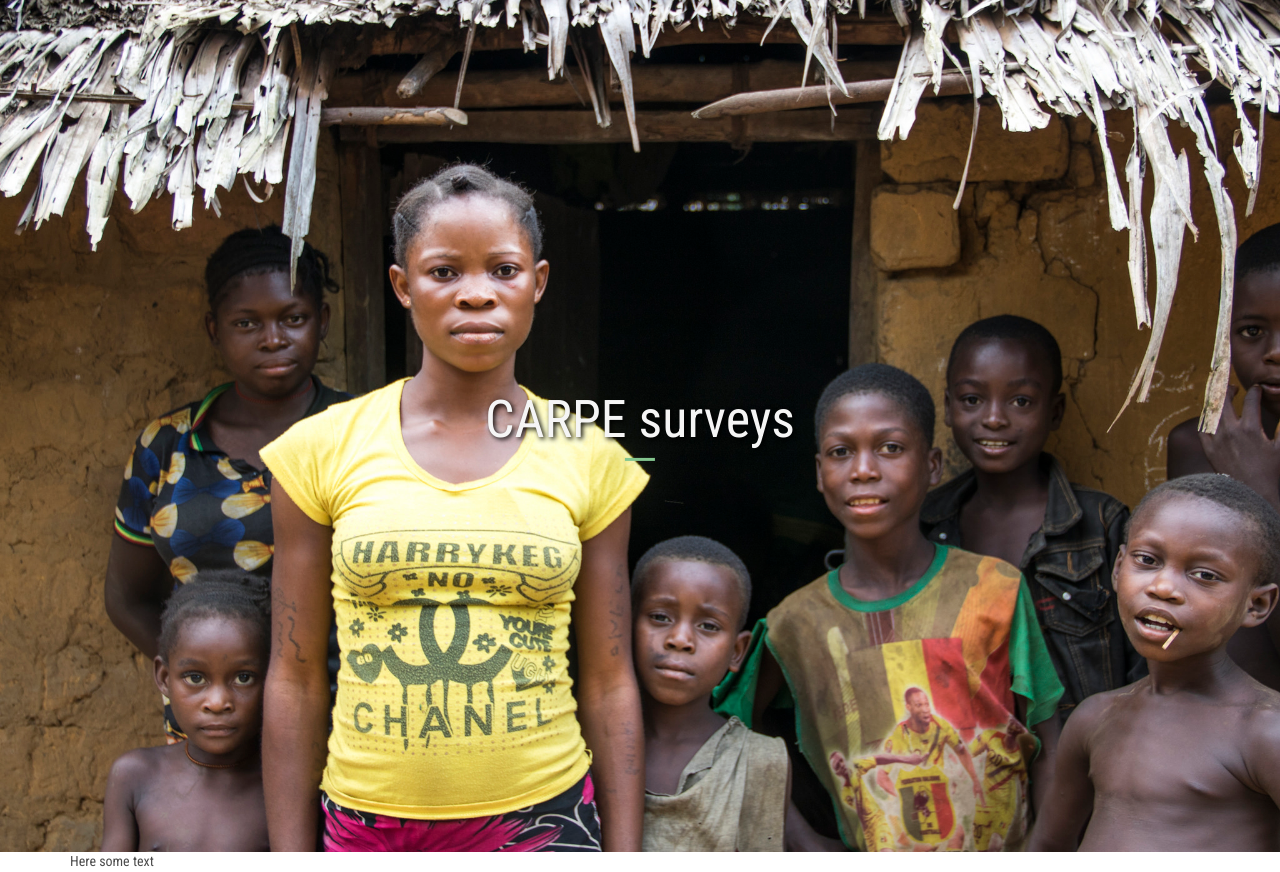
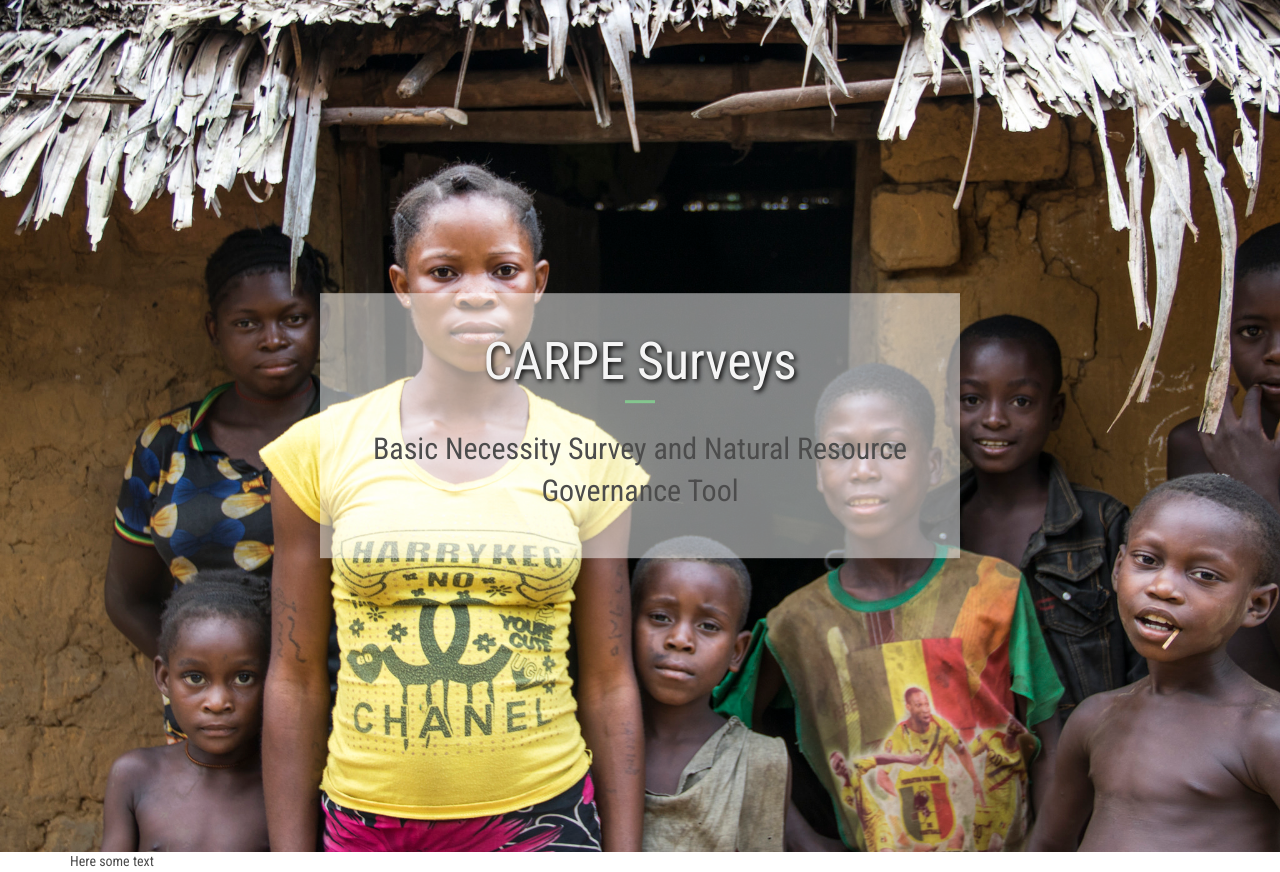
Before and after one commit to SIMSON20/django_kobo, a Django app: page / in a window 1280 px wide. Shown: the part 142-1014 px from the top of the page. Run offline with Django 3.2, Linux system fonts and the light colour scheme; parts of the project's set-up code (start-up, migrations or seed data) failed here and were passed over; some libraries are stand-ins or nearby versions.

Commit message:
add subtitle

```diff
--- a/app/static/css/custom.css
+++ b/app/static/css/custom.css
@@ -650,7 +650,6 @@
 
 /* Container holding the image and the text */
 .home_container {
-
         text-align: center;
         width: 100vw;
         position: relative;
@@ -658,7 +657,6 @@
         right: 50%;
         margin-left: -50vw;
         margin-right: -50vw;
-
 }
 
 
@@ -668,4 +666,20 @@
     top: 50%;
     left: 50%;
     transform: translate(-50%, -50%);
+    padding: 20px;
+    background:rgba(255,255,255,0.5);
 }
+
+
+.subtitle {
+        font-family: 'Roboto Condensed', Avenir Next;
+        font-weight: 400;
+        margin-top: 20px;
+        margin-bottom: 10px;
+        display: block;
+        font-size: 30px;
+        margin-block-start: 0.83em;
+        margin-block-end: 0.83em;
+        margin-inline-start: 0px;
+        margin-inline-end: 0px;
+    }
--- a/app/templates/home.html
+++ b/app/templates/home.html
@@ -6,7 +6,10 @@
 
 <div class="home_container">
   <img class="coverimg" src="/static/img/cover.jpg" alt="CARPE Surveys" style="width:100%;">
-  <div class="centered"><h1>CARPE surveys</h1></div>
+  <div class="centered">
+    <h1>CARPE Surveys</h1>
+  <div class="subtitle">Basic Necessity Survey and Natural Resource Governance Tool</div>
+  </div>
 </div>
 
 <div>
```
Lines whose indentation alone changed are shown as unchanged.
